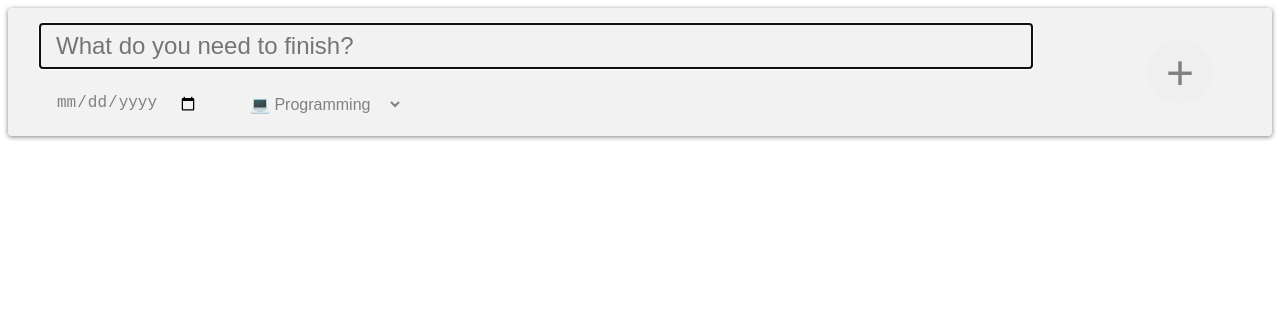
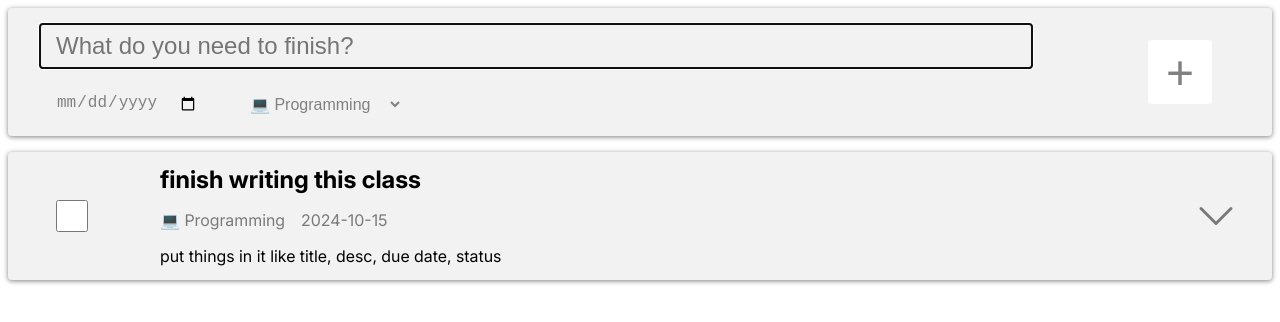
Before and after one commit to hansojuhan/TaskPop, a website built with webpack: page src/index.html in a window 1280 px wide. Built offline with nearby package versions, Linux system fonts and the light colour scheme.

Commit message:
Improve task styles

```diff
--- a/src/index.js
+++ b/src/index.js
@@ -91,7 +91,7 @@ let task2 = new Task(
 tasks.push(task1);
 tasks.push(task2);
 
-// generateTaskMarkup(task1);
+generateTaskMarkup(task1);
 // generateTaskMarkup(task2);
 
 window.onload = function() {
--- a/src/styles.css
+++ b/src/styles.css
@@ -10,8 +10,9 @@
   --primary: #0b80d3;
   --secondary: #9022f1;
   --light: #ffffff;
+  --medium: #fefefe;
   --dark: #f2f2f2;
-  --very-dark: #131313;
+  --very-dark: #7a7a7a;
 
   --border-radius: 0.25rem;
 
@@ -25,7 +26,7 @@
 #content {
   display: flex;
   flex-direction: column;
-  gap: 4rem;
+  gap: 1rem;
 }
 
 #task-form {
@@ -38,10 +39,11 @@
   border-radius: var(--border-radius);
   box-shadow: 0px 1px 5px gray;
 
+
   padding: 1rem 2rem;
+  margin-bottom: 1rem;
 
   height: var(--task-height);
-
 }
 
 #task-form-section {
@@ -128,8 +130,8 @@
 #task-form button {
   font-size: 3rem;
   color: gray;
-
-  border-radius: 50%;
+  background-color: var(--light);
+  border-radius: var(--border-radius);
 
   height: 4rem;
   width: 4rem;
@@ -142,29 +144,58 @@
   justify-content: center;
 }
 
-
 #task-form button:hover {
-  background-color: darkcyan;
-  color: cyan;
+  background-color: var(--very-dark);
+  color: var(--light);
 }
 
+/* ~~~~~~~~~~~~~~~~~~~~~~~~~~~~~~~~~~~~~~~~~~ */
 /* Task */
 .task {
-  background-color: rgb(232, 232, 232);
+  background-color: var(--dark);
+
   height: var(--task-height);
+  overflow: hidden;
 
   border-radius: var(--border-radius);
   box-shadow: 0px 1px 5px gray;
 
-  padding: 1rem;
+  padding: 1rem 2rem;
 
   display: flex;
   justify-content: space-between;
+  align-items: center;
+}
+
+/* Checkbox */
+.task .status {
+  width: 2rem;
+  height: 2rem;
+  margin: 0 0 0 1rem;
 }
 
 .task-content {
   display: flex;
   flex-direction: column;
+
+  width: 80%;
+
+  padding-bottom: 0.125rem;
+}
+
+.title {
+  margin: 0;
+
+  white-space: nowrap;
+  text-overflow: ellipsis;
+
+}
+
+.description {
+  white-space: nowrap;
+  text-overflow: ellipsis;
+
+  margin: 0;
 }
 
 .date-category-container {
@@ -172,9 +203,23 @@
   align-items: center;
 
   gap: 1rem;
+  margin: 0;
+
+  color: var(--very-dark);
 }
 
 .task-chevron{
-  position: relative;
-  width: 1rem;
+  display: flex;
+
+  width: 3rem;
+  height: 3rem;
+  stroke: var(--very-dark);
+  /* background-color: var(--light); */
+
+  border-radius: var(--border-radius);
+
+  border: none;
+  user-select: none;
+
+  cursor: pointer;
 }
```
Also changed, not shown: readme.md.
